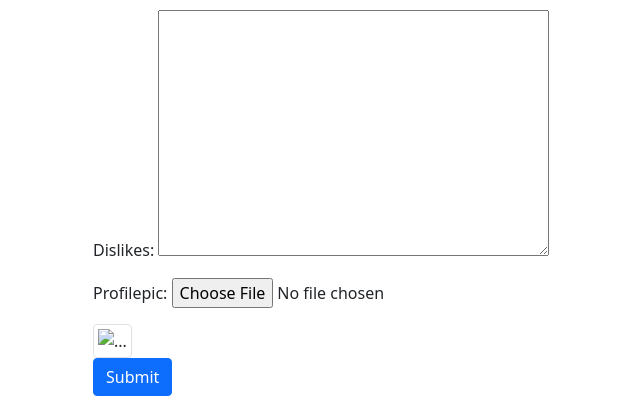
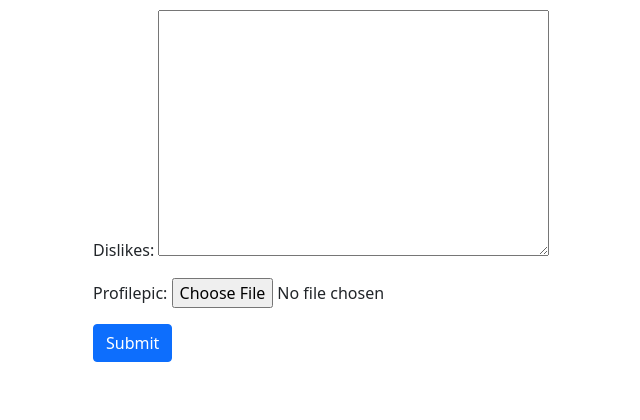
Before and after one commit to Frosty-Git/SeniorProject, a Django app: template django/user_profile/templates/update_profile.html in a window 1280 px wide. Shown: the part 911-1331 px from the top of the page, without its empty margins (159-799 px from the left). After the commit the page ends 1273 px from the top, so only its background shows below. Run offline with Django 3.2, Linux system fonts and the light colour scheme; the template is opened without the code that fills it: values that come from a table or form of the project are taken from there, others are empty; some libraries are stand-ins or nearby versions.

Commit message:
got rid of image in settings

```diff
--- a/django/user_profile/templates/update_profile.html
+++ b/django/user_profile/templates/update_profile.html
@@ -10,8 +10,6 @@
         {{ form.as_p }}
         {{ profile_form.as_p }}
 
-        <img src="{{ pic.url }}" class="img-thumbnail" alt="..."><br>
-
         <input class="btn btn-primary" type="submit" value="Submit">
     </form>
     <br>
```
